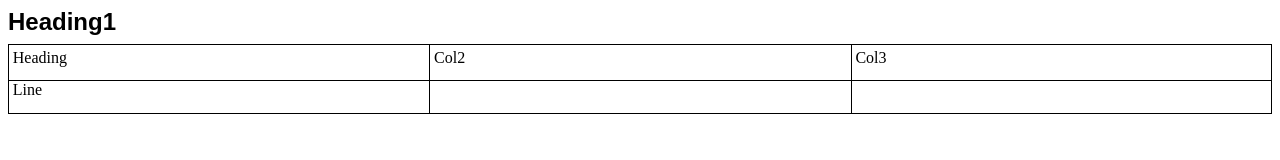
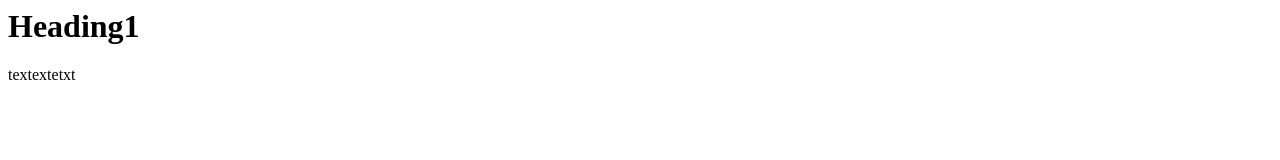
Before and after one commit to colinpaicemq/zpymqi, a plain HTML site: page docs/test.html in a window 1280 px wide. Drawn offline with Linux system fonts and the light colour scheme.

Commit message:
Update test.html

```diff
--- a/docs/test.html
+++ b/docs/test.html
@@ -1,60 +1,10 @@
 <!DOCTYPE HTML PUBLIC "-//W3C//DTD HTML 4.0 Transitional//EN">
 <html>
 <head>
-	<meta http-equiv="content-type" content="text/html; charset=utf-8"/>
-	<title></title>
-	<meta name="generator" content="LibreOffice 7.2.5.2 (Linux)"/>
-	<meta name="created" content="2022-05-16T11:28:23.477668329"/>
-	<meta name="changed" content="2022-05-16T11:29:22.031617177"/>
-	<style type="text/css">
-		@page { size: 21cm 29.7cm; margin: 2cm }
-		p { line-height: 115%; margin-bottom: 0.25cm; background: transparent }
-		h1 { margin-bottom: 0.21cm; background: transparent; page-break-after: avoid }
-		h1.western { font-family: "Liberation Sans", sans-serif; font-size: 18pt; font-weight: bold }
-		h1.cjk { font-family: "Noto Sans CJK SC"; font-size: 18pt; font-weight: bold }
-		h1.ctl { font-family: "Lohit Devanagari"; font-size: 18pt; font-weight: bold }
-		td p { orphans: 0; widows: 0; background: transparent }
-	</style>
+
 </head>
 <body lang="en-GB" link="#000080" vlink="#800000" dir="ltr"><h1 class="western">
-Heading1</h1>
-<table width="100%" cellpadding="4" cellspacing="0">
-	<col width="85*"/>
-
-	<col width="85*"/>
-
-	<col width="85*"/>
-
-	<tr valign="top">
-		<td width="33%" style="border-top: 1px solid #000000; border-bottom: 1px solid #000000; border-left: 1px solid #000000; border-right: none; padding-top: 0.1cm; padding-bottom: 0.1cm; padding-left: 0.1cm; padding-right: 0cm"><p>
-			Heading</p>
-		</td>
-		<td width="33%" style="border-top: 1px solid #000000; border-bottom: 1px solid #000000; border-left: 1px solid #000000; border-right: none; padding-top: 0.1cm; padding-bottom: 0.1cm; padding-left: 0.1cm; padding-right: 0cm"><p>
-			Col2</p>
-		</td>
-		<td width="33%" style="border: 1px solid #000000; padding: 0.1cm"><p>
-			Col3</p>
-		</td>
-	</tr>
-	<tr valign="top">
-		<td width="33%" style="border-top: none; border-bottom: 1px solid #000000; border-left: 1px solid #000000; border-right: none; padding-top: 0cm; padding-bottom: 0.1cm; padding-left: 0.1cm; padding-right: 0cm"><p>
-			Line</p>
-		</td>
-		<td width="33%" style="border-top: none; border-bottom: 1px solid #000000; border-left: 1px solid #000000; border-right: none; padding-top: 0cm; padding-bottom: 0.1cm; padding-left: 0.1cm; padding-right: 0cm"><p>
-			<br/>
-
-			</p>
-		</td>
-		<td width="33%" style="border-top: none; border-bottom: 1px solid #000000; border-left: 1px solid #000000; border-right: 1px solid #000000; padding-top: 0cm; padding-bottom: 0.1cm; padding-left: 0.1cm; padding-right: 0.1cm"><p>
-			<br/>
-
-			</p>
-		</td>
-	</tr>
-</table>
-<p><br/>
-<br/>
-
-</p>
+<h>Heading1</h1>
+<p>textextetxt
 </body>
 </html>
```
